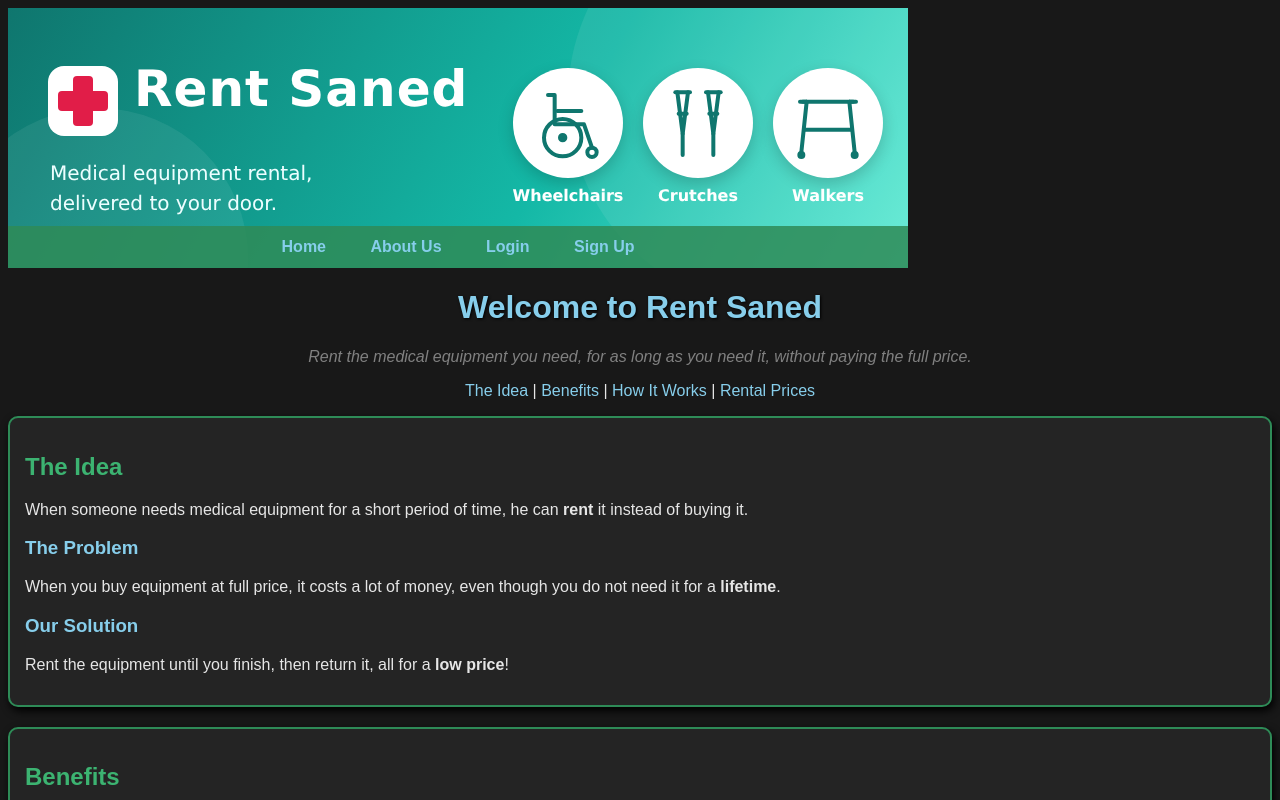
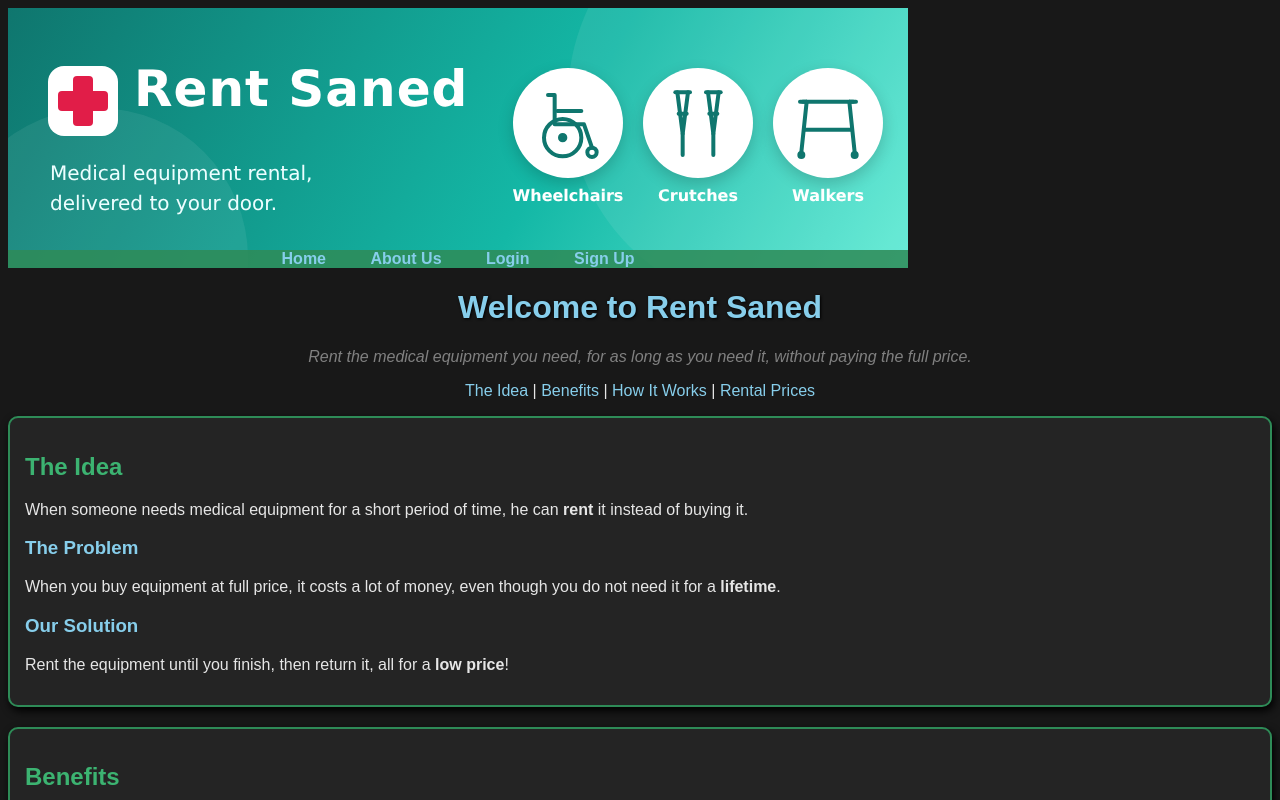
Before and after one commit to Farisba515/groupNumber4-cpis358-rent-saned, a plain HTML site: page index.html in a window 1280 px wide. Shown: the top 800 px of the page. Drawn offline with Linux system fonts and the light colour scheme.

Commit message:
make change

```diff
--- a/css/Style.css
+++ b/css/Style.css
@@ -39,7 +39,7 @@ nav {
     z-index: 2;
 }
     nav ul {
-        list-style-type: none;
+        list-style: none;
         margin: 0;
         padding: 0;
     }
@@ -49,7 +49,6 @@ nav {
 
         }
             nav ul li a {
-                display: inline-block;
                 color: white;
                 text-decoration: none;
                 font-weight: bold;
```
